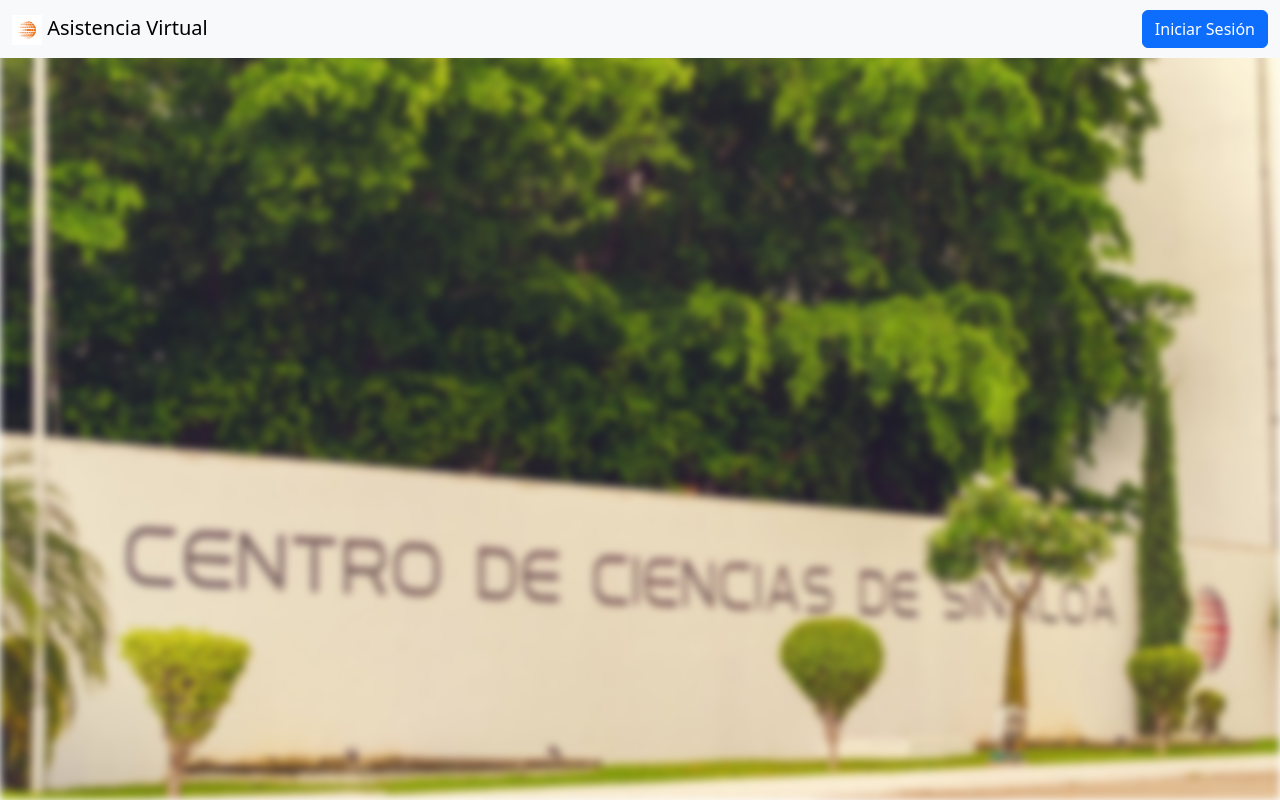
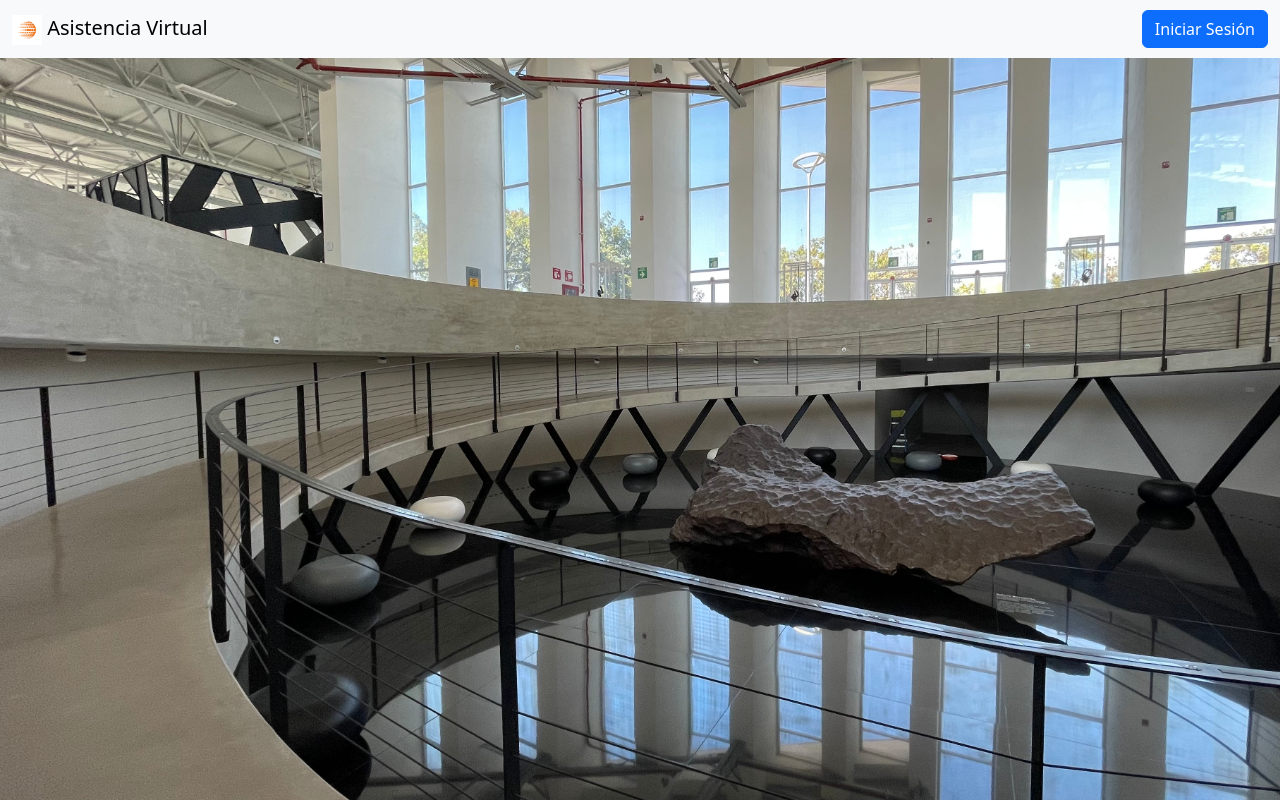
Before and after one commit to ErxAr115/Flask-Site, a Flask app: page / in a window 1280 px wide. Run offline with Flask 3, Linux system fonts and the light colour scheme; some libraries are stand-ins or nearby versions.

Commit message:
Deploy Test

```diff
--- a/src/app.py
+++ b/src/app.py
@@ -4,7 +4,6 @@
 from config import config
 from models.ModelUser import ModelUser
 from models.entities.User import User
-from datetime import datetime
 
 app = Flask(__name__)
 db = MySQL(app)
--- a/src/static/css/index.css
+++ b/src/static/css/index.css
@@ -8,5 +8,4 @@
     background-repeat: no-repeat;
     background-size: cover;
     z-index: -1;
-    filter: blur(4px);
 }
```
Also changed, not shown: src/static/img/bg.jpg, src/static/img/calendar.png (deleted).
